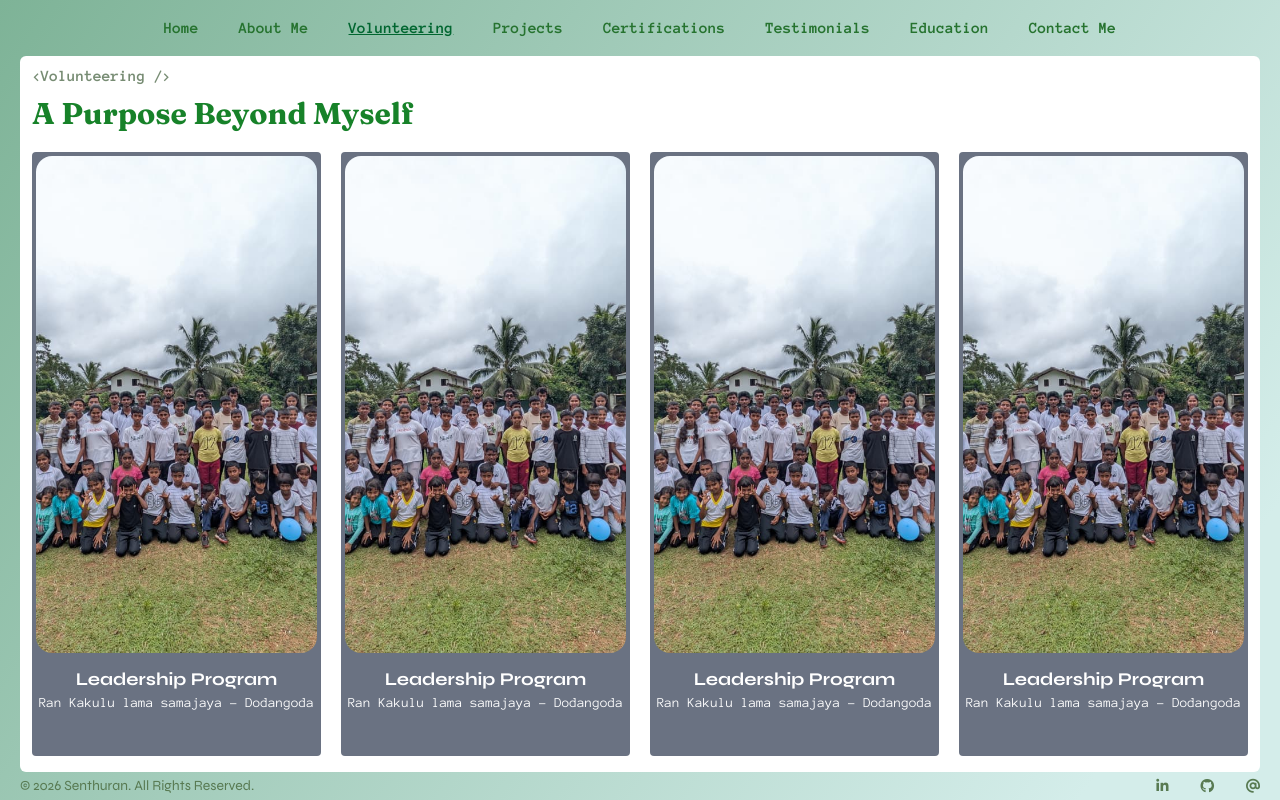
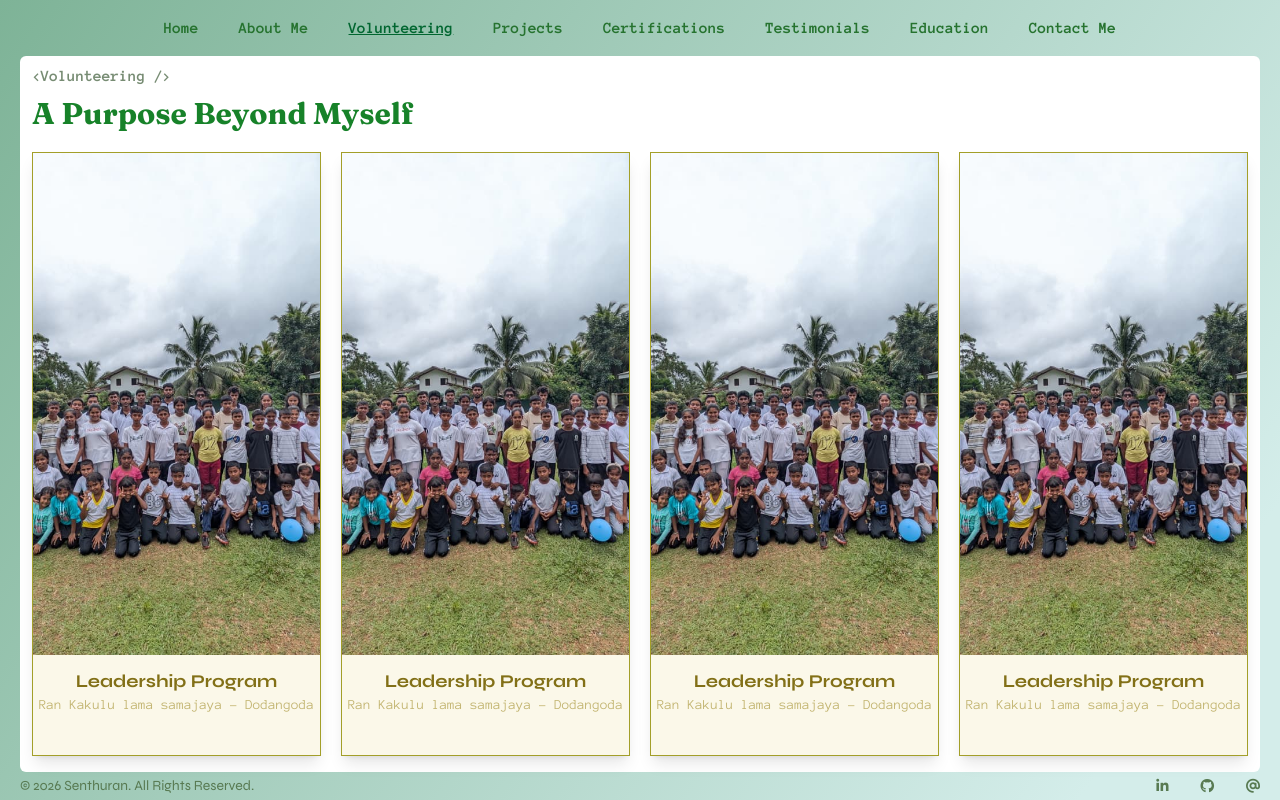
Before and after one commit to senthuran20040817/PORTFOLIO, a React (Vite) app: page / in a window 1280 px wide. Both pictures are taken after a click on the element "Volunteering". Built offline with nearby package versions, Linux system fonts and the light colour scheme.

Commit message:
change the card design in volunteering section

```diff
--- a/src/components/Volunteering.jsx
+++ b/src/components/Volunteering.jsx
@@ -7,40 +7,40 @@ function Volunteering() {
                 <p className="font-bold font-Fraunces text-3xl text-name">A Purpose Beyond Myself</p>
             </div>
             <div className="grid grid-cols-4 h-full gap-5 ">
-                <div className="flex flex-col bg-gray-500 rounded-sm  box-border p-1">
-                    <div className="w-full grow bg-gray-400 rounded-2xl overflow-hidden  ">
+                <div className="flex flex-col box-border  bg-vol-card border   border-prof shadow-lg">
+                    <div className="relative w-full grow overflow-hidden  border-gray-400">
                         <img src="src\assets\vol-1.jpeg" alt="" className=" object-cover h-full  " />
                     </div>
                     <div className="h-1/6 text-center pt-3">
-                        <p className="font-syne font-bold text-lg text-white">Leadership Program</p>
-                        <p className="font-anonymous text-sm text-white">Ran Kakulu lama samajaya - Dodangoda</p>
+                        <p className="font-syne font-bold text-lg text-vol-name">Leadership Program</p>
+                        <p className="font-anonymous text-sm text-vol-place">Ran Kakulu lama samajaya - Dodangoda</p>
                     </div>
                 </div>
-                <div className="flex flex-col bg-gray-500 rounded-sm  box-border p-1">
-                    <div className="w-full grow bg-gray-400 rounded-2xl overflow-hidden  ">
+                <div className="flex flex-col box-border  bg-vol-card border   border-prof shadow-lg">
+                    <div className="relative w-full grow overflow-hidden  border-gray-400">
                         <img src="src\assets\vol-1.jpeg" alt="" className=" object-cover h-full  " />
                     </div>
                     <div className="h-1/6 text-center pt-3">
-                        <p className="font-syne font-bold text-lg text-white">Leadership Program</p>
-                        <p className="font-anonymous text-sm text-white">Ran Kakulu lama samajaya - Dodangoda</p>
+                        <p className="font-syne font-bold text-lg text-vol-name">Leadership Program</p>
+                        <p className="font-anonymous text-sm text-vol-place">Ran Kakulu lama samajaya - Dodangoda</p>
                     </div>
                 </div>
-                <div className="flex flex-col bg-gray-500 rounded-sm  box-border p-1">
-                    <div className="w-full grow bg-gray-400 rounded-2xl overflow-hidden  ">
+                <div className="flex flex-col box-border  bg-vol-card border   border-prof shadow-lg">
+                    <div className="relative w-full grow overflow-hidden  border-gray-400">
                         <img src="src\assets\vol-1.jpeg" alt="" className=" object-cover h-full  " />
                     </div>
                     <div className="h-1/6 text-center pt-3">
-                        <p className="font-syne font-bold text-lg text-white">Leadership Program</p>
-                        <p className="font-anonymous text-sm text-white">Ran Kakulu lama samajaya - Dodangoda</p>
+                        <p className="font-syne font-bold text-lg text-vol-name">Leadership Program</p>
+                        <p className="font-anonymous text-sm text-vol-place">Ran Kakulu lama samajaya - Dodangoda</p>
                     </div>
                 </div>
-                <div className="flex flex-col bg-gray-500 rounded-sm  box-border p-1">
-                    <div className="w-full grow bg-gray-400 rounded-2xl overflow-hidden  ">
+                <div className="flex flex-col box-border  bg-vol-card border   border-prof shadow-lg">
+                    <div className="relative w-full grow overflow-hidden  border-gray-400">
                         <img src="src\assets\vol-1.jpeg" alt="" className=" object-cover h-full  " />
                     </div>
                     <div className="h-1/6 text-center pt-3">
-                        <p className="font-syne font-bold text-lg text-white">Leadership Program</p>
-                        <p className="font-anonymous text-sm text-white">Ran Kakulu lama samajaya - Dodangoda</p>
+                        <p className="font-syne font-bold text-lg text-vol-name">Leadership Program</p>
+                        <p className="font-anonymous text-sm text-vol-place">Ran Kakulu lama samajaya - Dodangoda</p>
                     </div>
                 </div>
             </div>
--- a/src/index.css
+++ b/src/index.css
@@ -13,5 +13,7 @@
   --color-nav: hsl(127 50% 30%);
   --color-bottom: hsl(110 20% 40%);
   --color-skill: hsl(50 50% 50%);
-
+  --color-vol-card: hsl(50 70% 95%);
+  --color-vol-name: hsl(50 70% 30%);
+  --color-vol-place: hsl(50 40% 60%);
 }
```
